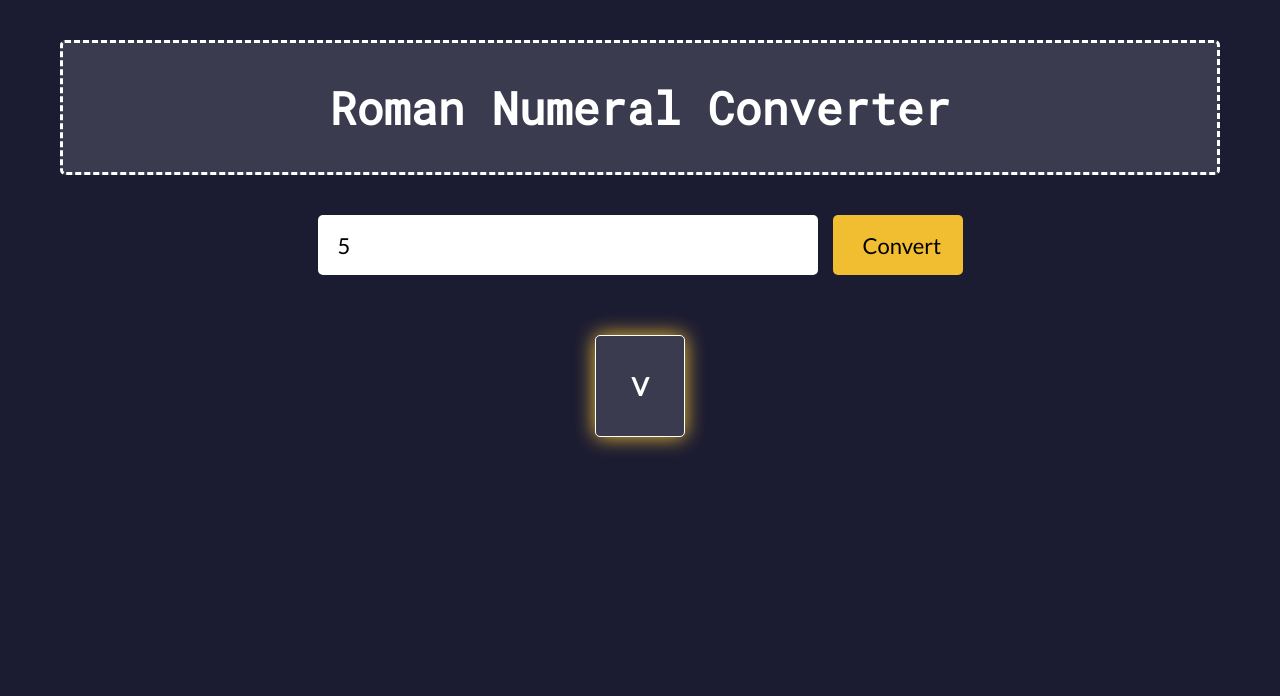
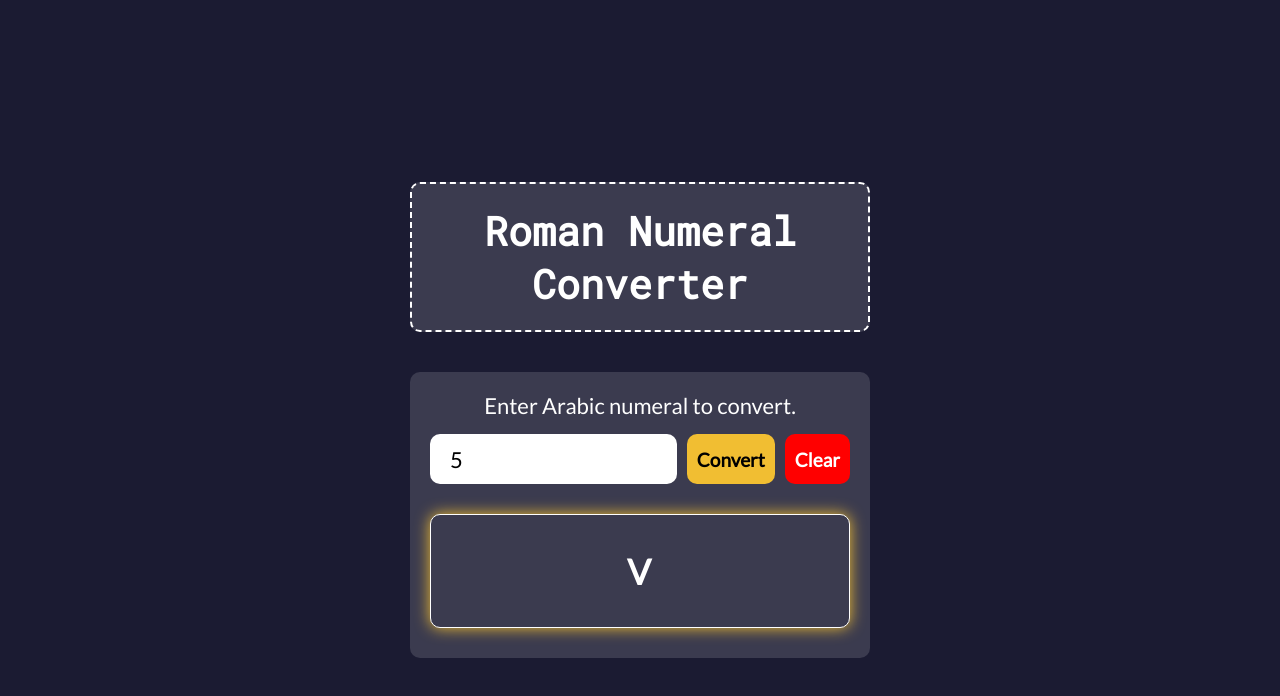
Before and after one commit to marliaren/fcc-roman-numeral-converter, a plain HTML site: page index.html in a window 1280 px wide. Both pictures are taken after typing "5" into the empty fields and a click on the button "Convert". Drawn offline with Linux system fonts and the light colour scheme.

Commit message:
updated styling

```diff
--- a/index.html
+++ b/index.html
@@ -8,14 +8,18 @@
     <link rel="stylesheet" href="styles.css">
   </head>
   <body>
-    <h1 id="converter-title">Roman Numeral Converter</h1>
-
-    <div class="converter-input">
-      <input type="number" id="number" placeholder="Enter Arabic Numeral to convert" required/>
-      <button id="convert-btn">Convert</button>
-    </div>
-
-    <div id="output"></div>
+    <main class="container">
+      <h1 id="converter-title">Roman Numeral Converter</h1>
+      <div class="converter">
+        <label for="number">Enter Arabic numeral to convert.</label>
+        <div class="converter-input">
+          <input type="number" id="number" placeholder="Ex: 420" required/>
+          <button id="convert-btn">Convert</button>
+          <button id="clear-btn">Clear</button>
+        </div>
+        <div id="output"></div>
+      </div>
+    </main>
 
     <script src="script.js"></script>
   </body>
--- a/script.js
+++ b/script.js
@@ -1,9 +1,16 @@
 const numberInput = document.getElementById('number');
 const convertBtn = document.getElementById('convert-btn');
+const clearBtn = document.getElementById('clear-btn');
 const output = document.getElementById('output');
 
 // default to none first. output will only appear when check button is clicked / enter
 output.style.display = 'none';
+
+clearBtn.addEventListener("click", () => {
+  output.innerHTML = '';
+  output.style.display = 'none';
+  numberInput.value = '';
+});
 
 // function romanNumeralConverter(event) {
 //   event.preventDefault();
--- a/styles.css
+++ b/styles.css
@@ -16,49 +16,85 @@
 
 body {
   background-color: var(--dark-blue);
+  /* padding: 0 60px; */
+}
+
+.container {
+  display: flex;
+  flex-direction: column;
+  align-items: center;
+  justify-content: center;
   width: 100%;
-  padding: 0 60px;
+  min-height: 100vh;
 }
 
 #converter-title {
   background-color: var(--grayish-blue);
   color: var(--white);
-  width: 100%;
+  width: min(100vw, 460px);
   text-align: center;
-  padding: 35px;
+  padding: 20px;
   margin: 40px auto;
-  border: 3px dashed;
+  border: 2px dashed;
   font-family: var(--heading);
-  font-size: 4.5rem;
-  border-radius: 5px;
+  font-size: 4rem;
+  border-radius: 10px;
+}
+
+
+.converter {
+  width: min(100vw, 460px);
+  background-color: var(--grayish-blue);
+  height: fit-content;
+  padding: 20px;
+  border-radius: 10px;
+}
+
+label {
+  font-family: var(--text);
+  color: var(--white);
+  font-size: 2.2rem;
+  display: flex;
+  align-items: center;
+  justify-content: center;
+  margin: 0 0 15px;
+}
+
+input, button {
+  font-family: var(--text);
+  border-radius: 10px;
+  border: none;
+  height: 50px;
 }
 
 .converter-input {
   display: flex;
   align-items: center;
   justify-content: center;
-  width: 100%;
-}
-
-input, button {
-  font-family: var(--text);
-  border-radius: 5px;
-  border: none;
-  height: 60px;
-  font-size: 2.2rem;
 }
 
 #number {
   padding: 20px;
-  width: 500px;
-  margin-right: 15px;
+  width: 100%;
+  margin-right: 10px;
+  font-size: 2.2rem;
+}
+
+button {
+  font-weight: 600;
+  cursor: pointer;
+  padding: 10px;
+  font-size: 1.9rem;
 }
 
 #convert-btn {
   background-color: var(--orange);
-  width: 130px;
-  padding: 15px 30px;
-  cursor: pointer;
+  margin-right: 10px;
+}
+
+#clear-btn {
+  background-color: red;
+  color: var(--white);
 }
 
 #convert-btn:hover {
@@ -68,20 +104,24 @@ input, button {
 #output {
   background-color: var(--grayish-blue);
   height: fit-content;
-  width: fit-content;
+  width: min(100vw, 460px);
   padding: 35px;
-  border-radius: 5px;
+  border-radius: 10px;
   display: block;
-  margin: 60px auto 0;
+  margin: 30px auto 10px;
   border: 1px solid var(--white);
-  box-shadow: 0 0 20px var(--orange);
-  /* max-width: 100%; */
+  box-shadow: 0 0 15px var(--orange);
+  max-width: 100%;
   word-wrap: break-word;
 }
 
 .output-span {
   font-weight: 600;
-  font-size: 2.5rem;
+  font-size: 3.5rem;
   color: var(--white);
   font-family: var(--text);
+  letter-spacing: 2px;
+  display: flex;
+  align-items: center;
+  justify-content: center;
 }
```
